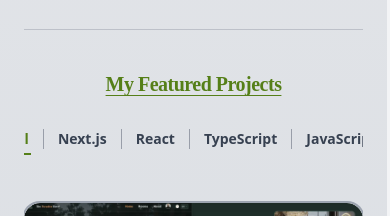
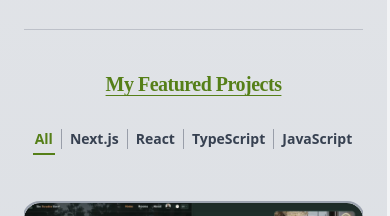
Before and after one commit to Onuryemez54/My-Portfolio-Website, a Next.js app: page /en in a window 390 px wide. Shown: the part 1680-1896 px from the top of the page. Built offline with nearby package versions, Linux system fonts and the light colour scheme; a web font is replaced by a local one.

Commit message:
fix:Align filter tab on mobile

```diff
--- a/src/components/home/projects/ProjectFilterTabs.tsx
+++ b/src/components/home/projects/ProjectFilterTabs.tsx
@@ -20,7 +20,7 @@ export const ProjectFilterTabs = ({ activeTech, setActiveTech }: ProjectFilterTa
       initial="hidden"
       whileInView="show"
       viewport={{ once: true, amount: 0.2 }}
-      className="flex items-center justify-center gap-3 sm:gap-4 lg:gap-5 2xl:gap-6"
+      className="flex items-center justify-center gap-1.5 sm:gap-4 lg:gap-5 2xl:gap-6"
     >
       {tabs.map((tech, index) => {
         const isActive = activeTech === tech;
```
